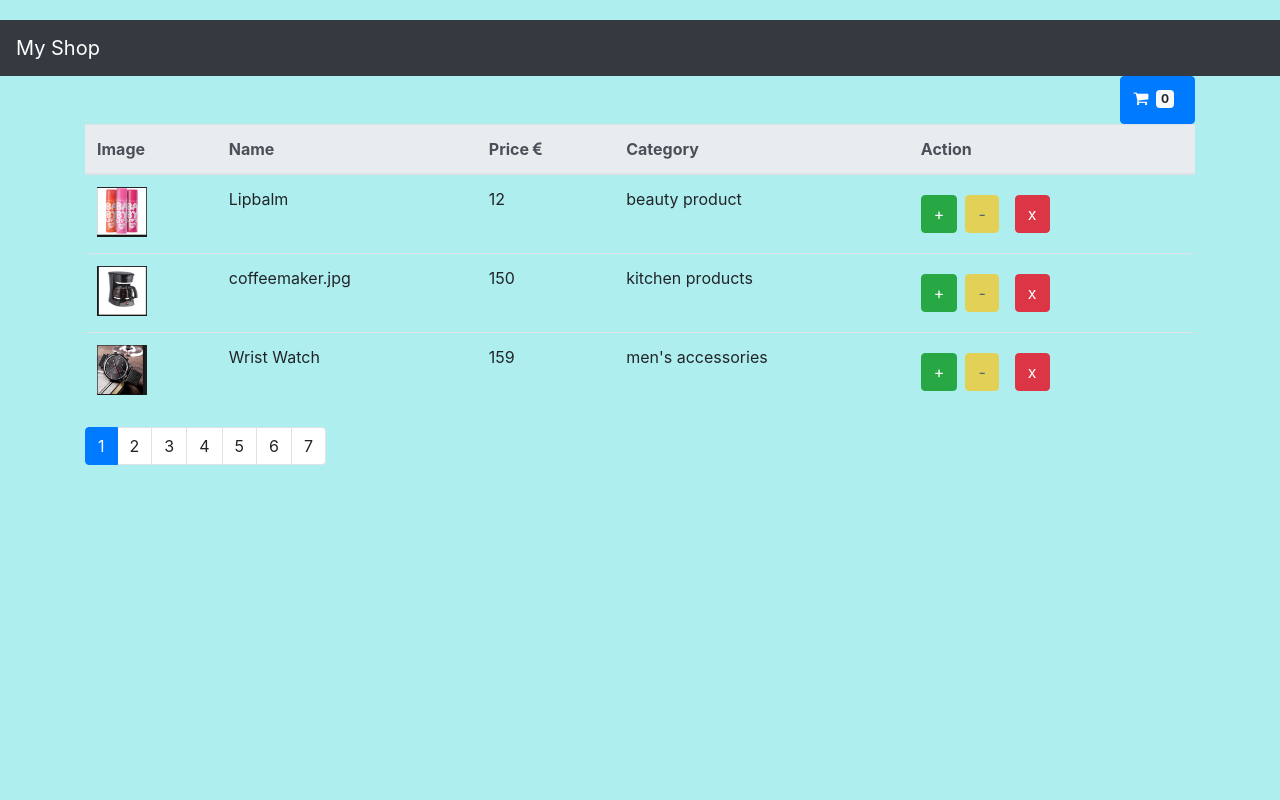
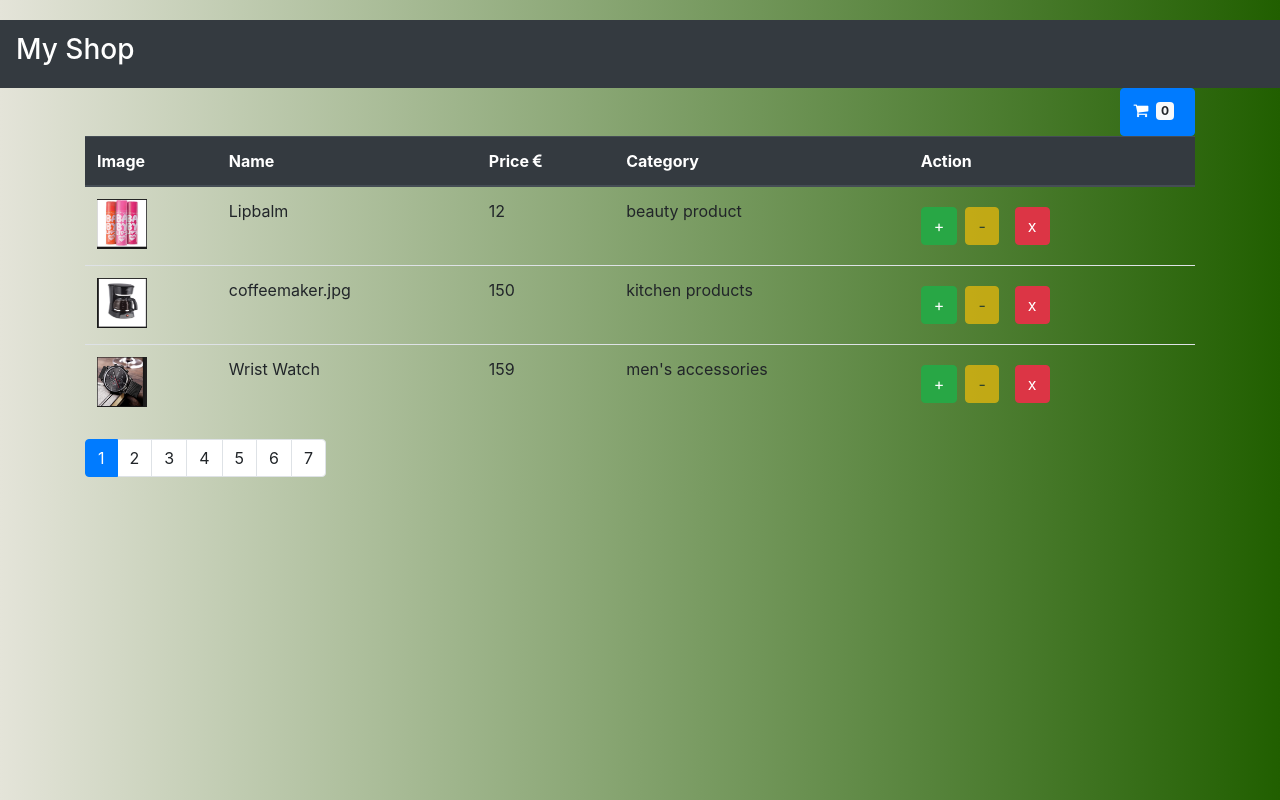
Before and after one commit to Usharamakanth/ecommercefrontend, a React (Create React App) app: page / in a window 1280 px wide. Built offline with nearby package versions, Linux system fonts and the light colour scheme.

Commit message:
added backgroundcolor with styles

```diff
--- a/public/index.html
+++ b/public/index.html
@@ -23,9 +23,6 @@
     <title>React App</title>
   </head>
   <body>
-    <body style = "background-color:paleturquoise">
-
-
     <noscript>You need to enable JavaScript to run this app.</noscript>
     <div id="root"></div>
     <!--
--- a/src/App.css
+++ b/src/App.css
@@ -9,7 +9,7 @@
 }
 
 .App-header {
-  background-color: #282c34;
+  background-color: #7b9c16;
   min-height: 100vh;
   display: flex;
   flex-direction: column;
--- a/src/App.js
+++ b/src/App.js
@@ -2,47 +2,43 @@ import React, { Component } from "react";
 import "./App.css";
 import Products from "./components/products";
 import NavBar from "./components/navBar";
+// import BackGroundImg from "./data/images/backgroundimg.jpg";
+// import "./styles/nav.css";
+import "./styles/background.css";
 class App extends Component {
-  state = {
-    counters: [
-      { id: 1, value: 0 },
-      { id: 2, value: 2 },
-      { id: 3, value: 4 },
-      { id: 4, value: 6 }
-    ]
-  };
+  state = {};
 
-  handleDelete = counterId => {
-    //filter counters
-    const filteredCounters = this.state.counters.filter(
-      c => c.id !== counterId
-    );
-    this.setState({ counters: filteredCounters });
-  };
+  // handleDelete = counterId => {
+  //   //filter counters
+  //   const filteredCounters = this.state.counters.filter(
+  //     c => c.id !== counterId
+  //   );
+  //   this.setState({ counters: filteredCounters });
+  // };
 
-  handleIncrement = counter => {
-    const counters = [...this.state.counters];
-    const index = counters.indexOf(counter);
-    counters[index].value++;
-    this.setState({ counters });
-  };
+  // handleIncrement = counter => {
+  //   const counters = [...this.state.counters];
+  //   const index = counters.indexOf(counter);
+  //   counters[index].value++;
+  //   this.setState({ counters });
+  // };
 
-  handleReset = () => {
-    const resetCountersList = this.state.counters.map(c => {
-      c.value = 0;
-      return c;
-    });
-    this.setState({ counters: resetCountersList });
-  };
+  // handleReset = () => {
+  //   const resetCountersList = this.state.counters.map(c => {
+  //     c.value = 0;
+  //     return c;
+  //   });
+  //   this.setState({ counters: resetCountersList });
+  // };
 
-  getTotalCount() {
-    return this.state.counters.reduce((a, c) => a + c.value, 0);
-  }
+  // getTotalCount() {
+  //   return this.state.counters.reduce((a, c) => a + c.value, 0);
+  // }
 
   render() {
     return (
       <div>
-        <NavBar totalCount={this.getTotalCount()} />
+        <NavBar />
         <main className="container">
           <Products />
         </main>
--- a/src/components/navBar.jsx
+++ b/src/components/navBar.jsx
@@ -3,10 +3,10 @@ import React from "react";
 const NavBar = ({ totalCount }) => {
   return (
     <>
-      <nav className="navbar navbar-expand-md navbar-dark bg-dark ">
+      <nav className="navbar navbar-expand-mg navbar-dark bg-dark">
         <a className="navbar-brand" href="http://localhost:3000">
-          {/* <img src={require("../data/images/online.jpg")} width={60} alt="" /> */}
-          My Shop
+          {/* <img src={require("../data/images/bgimg.jpg")} width={60} alt="" /> */}
+          <h3>My Shop</h3>
         </a>
       </nav>
     </>
--- a/src/components/products.jsx
+++ b/src/components/products.jsx
@@ -59,14 +59,15 @@ class Products extends Component {
     const products = paginate(allProducts, currentPage, pageSize);
     return (
       <React.Fragment>
+        {/* <body background="bg.jpg" /> */}
         <button className="btn btn-primary pull-right">
           <i className="fa fa-shopping-cart" aria-hidden="true" />
           <span className="badge badge-light m-2">
             {this.getTotalNumOfItemsInCart()}
           </span>
         </button>
-        <table className="table">
-          <thead className="thead-light">
+        <table className="table table-condensed bd-light">
+          <thead className="thead-dark">
             <tr>
               <th>Image</th>
               <th>Name</th>
--- /dev/null
+++ b/src/styles/background.css
@@ -0,0 +1,13 @@
+body {
+  background: #215f00; /* fallback for old browsers */
+  background: -webkit-linear-gradient(
+    to right,
+    #e4e4d9,
+    #215f00
+  ); /* Chrome 10-25, Safari 5.1-6 */
+  background: linear-gradient(
+    to right,
+    #e4e4d9,
+    #215f00
+  ); /* W3C, IE 10+/ Edge, Firefox 16+, Chrome 26+, Opera 12+, Safari 7+ */
+}
```
Also changed, not shown: src/data/images/background.jpg (deleted).
